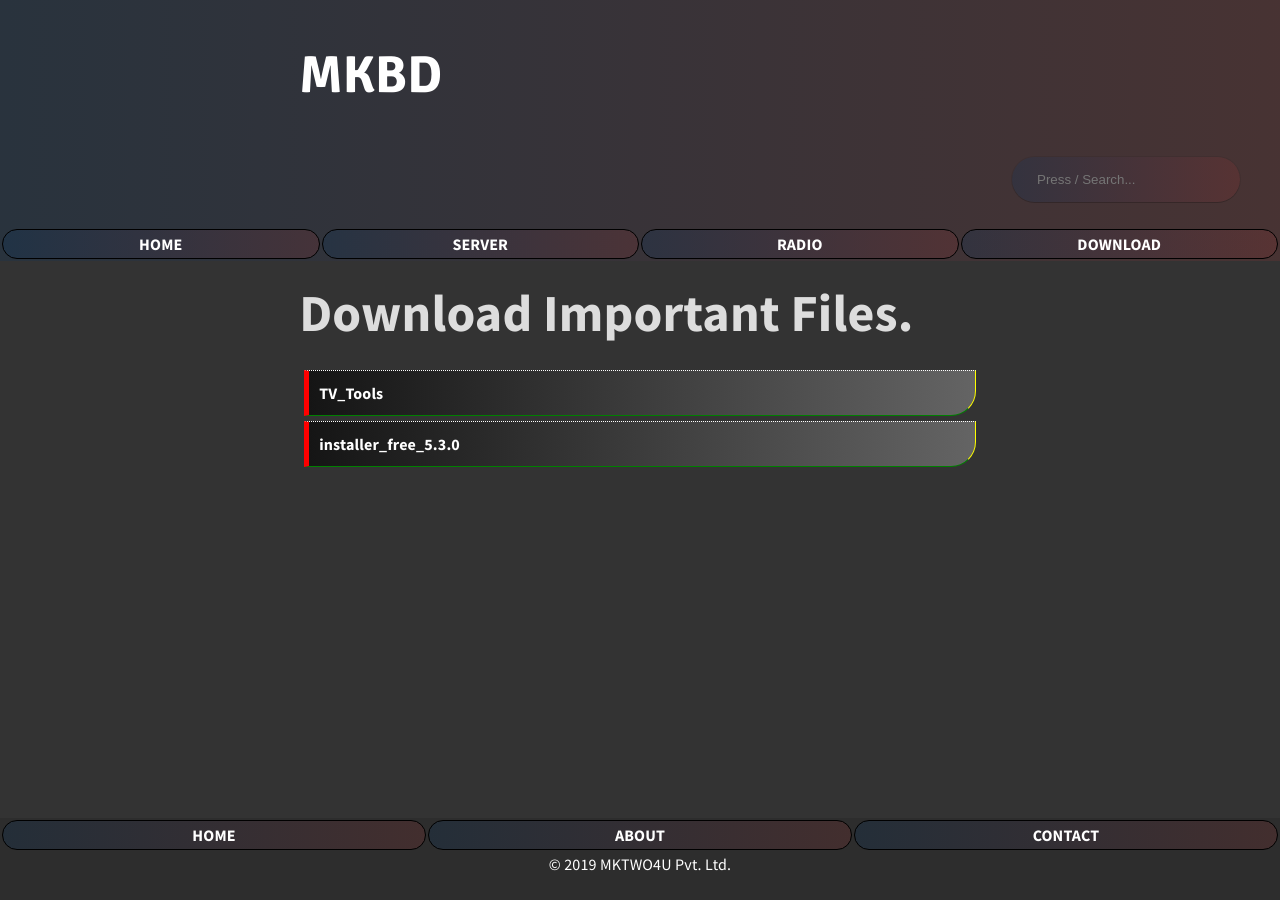
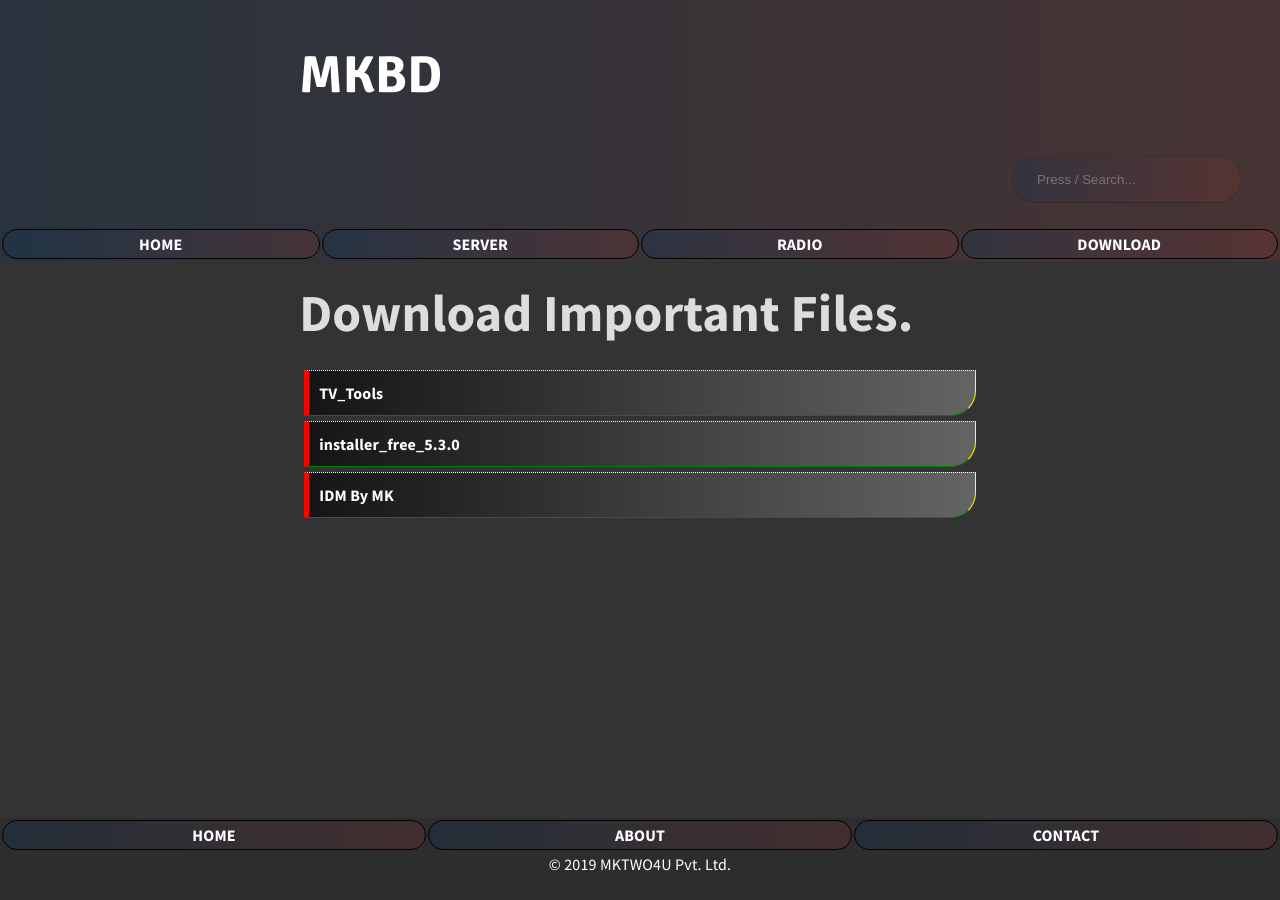
Before and after one commit to bdmilan/blog, a Jekyll site: the page built from download.md, in a window 1280 px wide. Built offline with Jekyll 4.4.1, drawn with Linux system fonts in a browser that asks for light colours.

Commit message:
Update download.md

```diff
--- a/download.md
+++ b/download.md
@@ -23,3 +23,4 @@ color: #fff;}
 
 <a href="https://1drv.ms/u/s!ArvkL8CzRv5ThSkyakThm-4BDpQa?e=1GPDF0"><div class="dot"> <b>TV_Tools</b></div></a>
 <a href="http://mkbd.tk/installer_free_5.3.0.exe"><div class="dot"> <b>installer_free_5.3.0</b></div></a>
+<a href="https://onedrive.live.com/embed?cid=53FE46B3C02FE4BB&resid=53FE46B3C02FE4BB%21680&authkey=AFdbXxag69ftzQ0"><div class="dot"> <b>IDM By MK</b></div></a>
```
